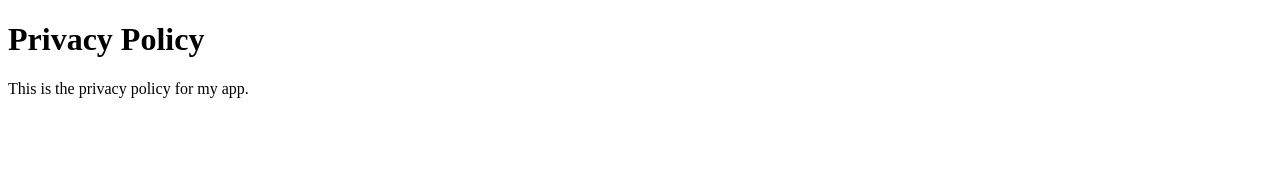
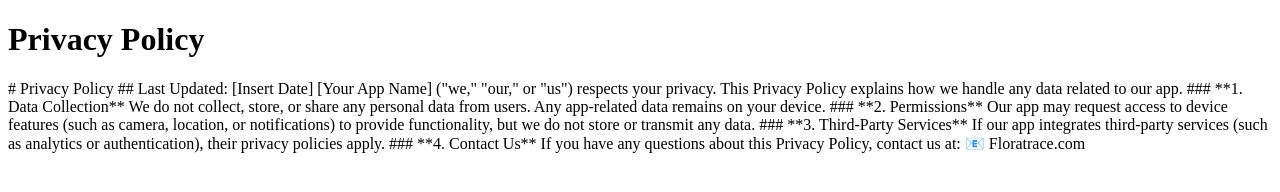
Before and after one commit to TGloerstad/privacy-policies, a plain HTML site: page index.html in a window 1280 px wide. Drawn offline with Linux system fonts and the light colour scheme.

Commit message:
Update index.html

```diff
--- a/index.html
+++ b/index.html
@@ -5,6 +5,23 @@
 </head>
 <body>
     <h1>Privacy Policy</h1>
-    <p>This is the privacy policy for my app.</p>
+    <p># Privacy Policy
+
+## Last Updated: [Insert Date]
+
+[Your App Name] ("we," "our," or "us") respects your privacy. This Privacy Policy explains how we handle any data related to our app.
+
+### **1. Data Collection**
+We do not collect, store, or share any personal data from users. Any app-related data remains on your device.
+
+### **2. Permissions**
+Our app may request access to device features (such as camera, location, or notifications) to provide functionality, but we do not store or transmit any data.
+
+### **3. Third-Party Services**
+If our app integrates third-party services (such as analytics or authentication), their privacy policies apply.
+
+### **4. Contact Us**
+If you have any questions about this Privacy Policy, contact us at:
+📧 Floratrace.com</p>
 </body>
 </html>
```
